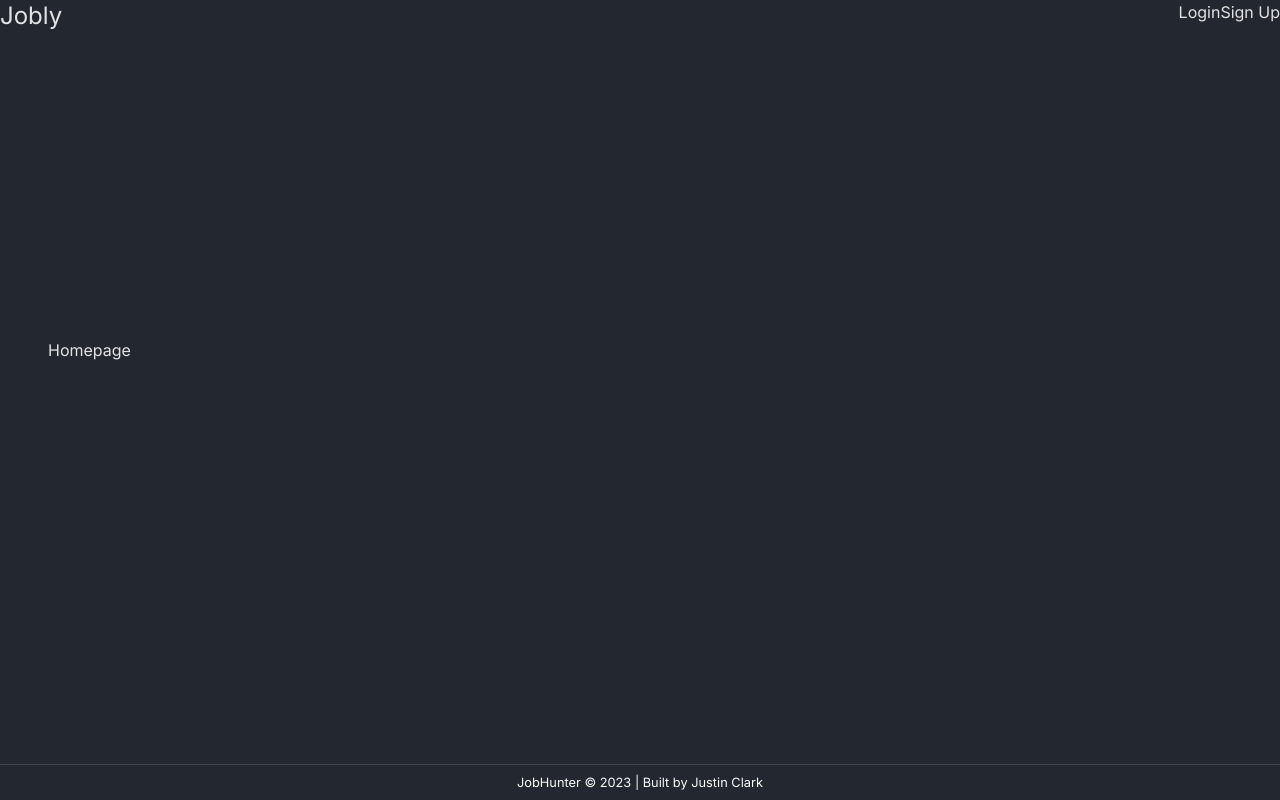
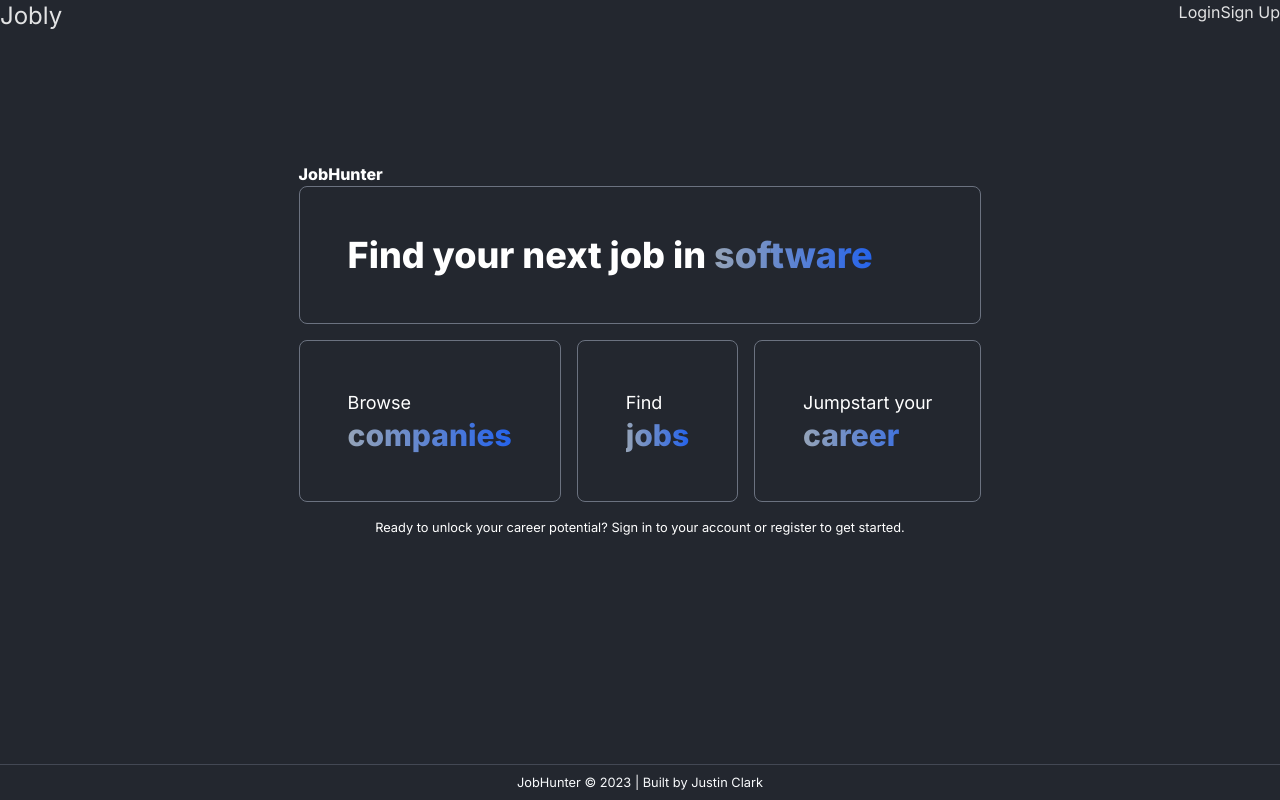
Before and after one commit to jclark1913/jobhunter, a React (Vite) app: page / in a window 1280 px wide. Built offline with nearby package versions, Linux system fonts and the light colour scheme; no server answers.

Commit message:
Add basic styling to homepage

```diff
--- a/src/components/Homepage.tsx
+++ b/src/components/Homepage.tsx
@@ -1,9 +1,37 @@
-import React from 'react'
+import React from "react";
+import { Link } from "react-router-dom";
 
 const Homepage = () => {
   return (
-    <div>Homepage</div>
-  )
-}
+    <div className="text-white flex justify-center">
+      <div className="flex flex-col">
+        <h1 className="font-6xl font-bold">JobHunter</h1>
+        <h1 className="text-4xl font-bold  border p-12 rounded-lg border-gray-500 w-full flex flex-row mb-">
+          <p>Find your next job in </p>
+          <div className="w-2"></div>
+          <p className="text-transparent bg-clip-text bg-gradient-to-r from-slate-400 to-blue-600">
+            software
+          </p>
+        </h1>
+        <div className="flex flex-row gap-4 items-stretch justify-items-stretch justify-between mt-4">
+          <p className="text-lg border rounded-lg p-12  border-gray-500">
+            Browse <p className="text-3xl text-transparent bg-clip-text bg-gradient-to-r from-slate-400 to-blue-600 font-extrabold">companies</p>
+          </p>
+          <p className="text-lg border rounded-lg p-12  border-gray-500">
+            Find <p className="text-3xl text-transparent bg-clip-text bg-gradient-to-r from-slate-400 to-blue-600 font-extrabold">jobs</p>
+          </p>
+          <p className="text-lg border rounded-lg p-12  border-gray-500">
+            Jumpstart your <p className="text-3xl text-transparent bg-clip-text bg-gradient-to-r from-slate-400 to-blue-600 font-extrabold">career</p>
+          </p>
+        </div>
+        <small className="text-center mt-4">
+          Ready to unlock your career potential?{" "}
+          <Link to="/login">Sign in </Link> to your account or{" "}
+          <Link to="/signup">register</Link> to get started.
+        </small>
+      </div>
+    </div>
+  );
+};
 
-export default Homepage
+export default Homepage;
```
